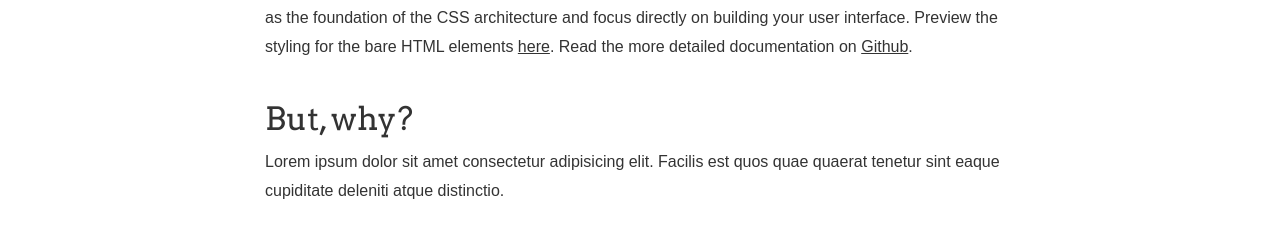
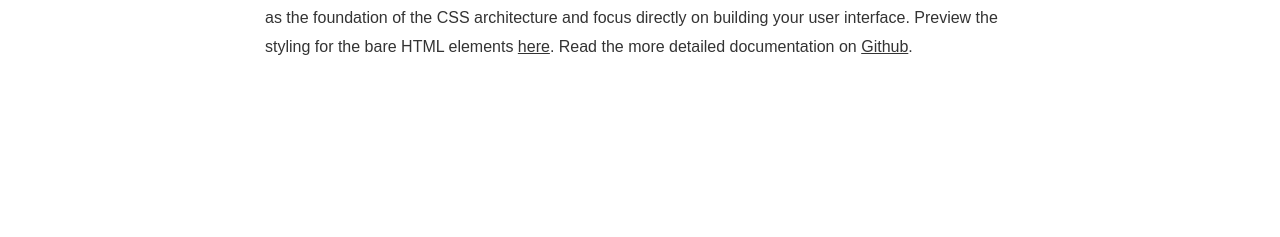
Before and after one commit to JordyPouw/necssary, a website: page index.html in a window 1280 px wide. Shown: the part 757-994 px from the top of the page. After the commit the page ends 898 px from the top, so only its background shows below. Drawn offline with Linux system fonts and the light colour scheme.

Commit message:
update gh-page

```diff
--- a/index.html
+++ b/index.html
@@ -38,15 +38,6 @@
           </p>
         </div>
       </article>
-
-      <article class="section">
-        <h3 class="section__title">But, why?</h3>
-        <div class="text-block">
-          <p>
-            Lorem ipsum dolor sit amet consectetur adipisicing elit. Facilis est quos quae quaerat tenetur sint eaque cupiditate deleniti atque distinctio.
-          </p>
-        </div>
-      </article>
     </main>
   </body>
 </html>
```
